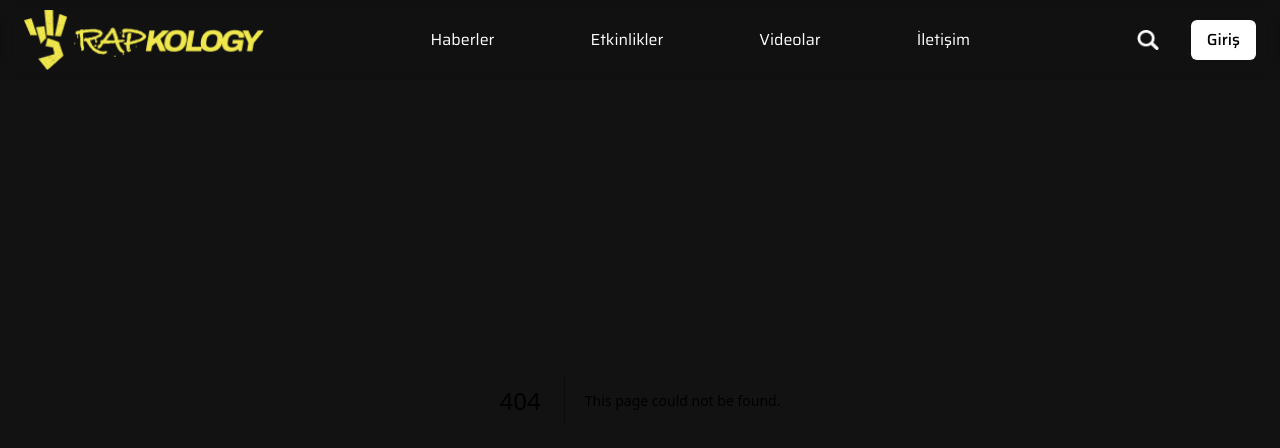
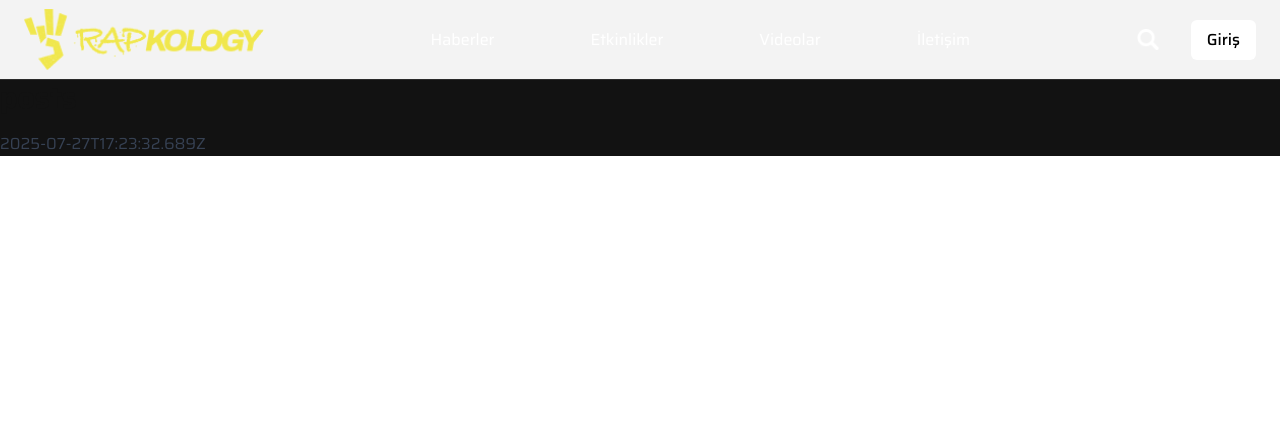
Before and after one commit to mucahitkalabalik/codezone-case, a Next.js app: page /blog/bcyden-yurek-yakan-parca-nerdeydin-yayinda in a window 1280 px wide. Before the commit this address had no page. Shown: the top 448 px of the page. Built offline with nearby package versions, Linux system fonts and the light colour scheme.

Commit message:
dynamic route added.

```diff
--- a/src/Data/CardData.js
+++ b/src/Data/CardData.js
@@ -7,6 +7,7 @@ export let Data = [
       "Praesent lorem orci, mattis non efficitur id Curabitur at risus sodales Aenean at.",
     img: "/images/jonathon.png",
     bg: "/images/d1.png",
+    slug: "lark2020den-yeni-parca-olmemi-istemezsin-yayinda",
   },
   {
     id: 2,
@@ -16,6 +17,7 @@ export let Data = [
       "Praesent lorem orci, mattis non efficitur id Curabitur at risus sodales Aenean at.",
     img: "/images/steve.png",
     bg: "/images/d2.png",
+    slug: "favordan-sert-bir-veda-ya-kal-ya-da-git-yayinda",
   },
   {
     id: 3,
@@ -25,6 +27,7 @@ export let Data = [
       "Praesent lorem orci, mattis non efficitur id Curabitur at risus sodales Aenean at.",
     img: "/images/ismail.png",
     bg: "/images/d3.png",
+    slug: "bcyden-yurek-yakan-parca-nerdeydin-yayinda",
   },
   {
     id: 4,
@@ -34,6 +37,7 @@ export let Data = [
       "Praesent lorem orci, mattis non efficitur id Curabitur at risus sodales Aenean at.",
     img: "/images/jonathon.png",
     bg: "/images/d4.png",
+    slug: "lark2020den-yeni-parca-olmemi-istemezsin-yayinda",
   },
   {
     id: 5,
@@ -43,6 +47,7 @@ export let Data = [
       "Praesent lorem orci, mattis non efficitur id Curabitur at risus sodales Aenean at.",
     img: "/images/steve.png",
     bg: "/images/d5.png",
+    slug: "ron-v-ve-akin-gezginci-ailem-icin-ile-pool-sessions-3te-gumbur-gumbur",
   },
   {
     id: 6,
@@ -52,5 +57,6 @@ export let Data = [
       "Praesent lorem orci, mattis non efficitur id Curabitur at risus sodales Aenean at.",
     img: "/images/ismail.png",
     bg: "/images/d1.png",
+    slug: "m-lisadan-yazin-hiti-salina-salina-yayinda",
   },
 ];
--- a/src/Data/DummyData.js
+++ b/src/Data/DummyData.js
@@ -1,4 +1,4 @@
-[
+export let Data = [
   {
     _id: "68b14b479a63b6901bbed82e",
     user_id: "65a11bebe1495d4af5f535c4",
--- /dev/null
+++ b/src/app/blog/[id]/page.jsx
@@ -0,0 +1,21 @@
+import { Data } from "@/Data/DummyData";
+
+export default async function Blog({ params }) {
+  const { id } = await params;
+
+  console.log(Data, "data");
+  console.log(id, "params");
+
+  const blog = Data.find((item) => item.attributes.slug === id);
+
+  if (!blog) {
+    return <div className="max-w-2xl mx-auto py-10 mt-20">Blog not found</div>;
+  }
+
+  return (
+    <div className=" mt-20">
+      <h1 className="text-3xl font-bold mb-4">{blog.type}</h1>
+      <p className="text-gray-700">{blog.createdAt}</p>
+    </div>
+  );
+}
--- a/src/app/blog/page.jsx
+++ /dev/null
@@ -1,7 +0,0 @@
-import React from "react";
-
-export const Blog = () => {
-  return <div className="font-saira font-medium">Blog</div>;
-};
-
-export default Blog;
--- a/src/components/Home/DiscoverSection.jsx
+++ b/src/components/Home/DiscoverSection.jsx
@@ -1,8 +1,10 @@
+'use client';
 import React from "react";
 import Tabs from "./Discovery/Tabs";
-import EmailSubscribe from "./Discovery/EmailSubscribe";
 import Cards from "./Discovery/Cards";
 import Subscribe from "./Discovery/Subscribe";
+
+
 function DiscoverSection() {
   const titles = [
     "HABERLER",
--- a/src/components/Home/Discovery/Cards.jsx
+++ b/src/components/Home/Discovery/Cards.jsx
@@ -1,5 +1,7 @@
 import React from "react";
 import { Data } from "@/Data/CardData";
+import Link from "next/link";
+
 function Cards() {
   return (
     <div className="mt-10">
@@ -20,7 +22,9 @@ function Cards() {
               {item.description}
             </div>
             <div className=" border-b border-[#3B3B3B] md:mt-10 mt-5"></div>
-            <div className="md:mt-15 mt-5 mb-5 md:mb-0">Daha Fazla Oku</div>
+            <div className="md:mt-15 mt-5 mb-5 md:mb-0">
+              <Link href={`/blog/${item.slug}`}>Daha Fazla Oku</Link>
+            </div>
           </div>
         </div>
       ))}
--- a/src/components/Home/Favorites/FavCarousel.jsx
+++ b/src/components/Home/Favorites/FavCarousel.jsx
@@ -10,7 +10,6 @@ import "swiper/css/scrollbar";
 export default function FavCarousel() {
   return (
     <div className=" relative py-10 md:ml-10 flex items-end justify-end">
-      {/* Scrollbar wrapper */}
       <div className="swiper-scrollbar-container scale-75 absolute left-4 right-4 bottom-0 h-2"></div>
 
       <Swiper
--- a/src/components/header.jsx
+++ b/src/components/header.jsx
@@ -1,20 +1,14 @@
 import React from "react";
-import Image from "next/image";
+import Link from "next/link";
 
 function Header() {
   return (
-    <header className="absolute top-0 left-0 w-full h-20 bg-[#1212120c] z-50 backdrop-blur">
+    <header className="absolute top-0 left-0 w-full h-20 bg-[#1212120c] z-50 backdrop-blur border-b border-[#2A2A2A]">
       <div className="container mx-auto flex items-center justify-between h-full px-6">
-        {/* Logo */}
-        <img
-          src="/images/logo.png"
-          alt="Logo"
-          width={240}
-          height={60}
+        <Link href="/" className="flex items-center">
+          <img src="/images/logo.png" alt="Logo" width={240} height={60} />
+        </Link>
 
-        />
-
-        {/* Desktop Navigation */}
         <nav className="hidden md:flex space-x-24 font-saira text-white">
           <a href="#" className="hover:text-gray-300">
             Haberler
@@ -29,29 +23,18 @@ function Header() {
             İletişim
           </a>
         </nav>
-
-        {/* Desktop Search & Login */}
         <div className="hidden md:flex items-center space-x-8">
-          <img
-            src="/images/search.png"
-            alt="Search"
-            width={22}
-            height={20}
-
-          />
+          <img src="/images/search.png" alt="Search" width={22} height={20} />
           <button className="px-4 py-2 bg-white text-black rounded-md font-saira font-medium">
             Giriş
           </button>
         </div>
-
-        {/* Mobile Menu */}
         <div className="md:hidden">
           <img
             src="/images/mobile-menu.png"
             alt="Mobile Menu"
             width={24}
             height={24}
-
           />
         </div>
       </div>
```
Also changed, not shown: src/components/Home/Discovery/Contact.jsx (deleted).
